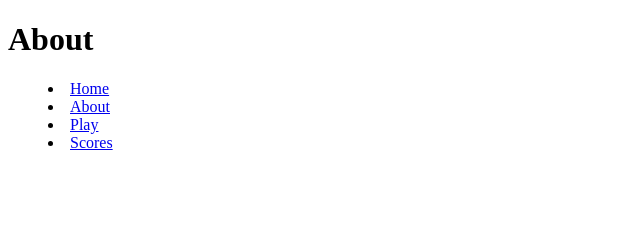
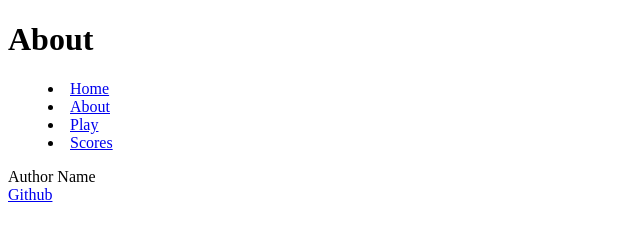
Before and after one commit to JasonJonghyuk/simon, a plain HTML site: page about.html in a window 1280 px wide. Shown: the whole page, without its empty margins (0-640 px from the left). Drawn offline with Linux system fonts and the light colour scheme.

Commit message:
Add footer

```diff
--- a/about.html
+++ b/about.html
@@ -18,5 +18,10 @@
             </menu>
         </nav>
     </header>
+    <footer>
+        <span>Author Name</span>
+        <br>
+        <a href="https://github.com/JasonJonghyuk/simon.git">Github</a>
+    </footer>
 </body>
 </html>
```
Also changed, not shown: index.html (+5 -0 lines), play.html (+5 -0 lines), scores.html (+5 -0 lines).
